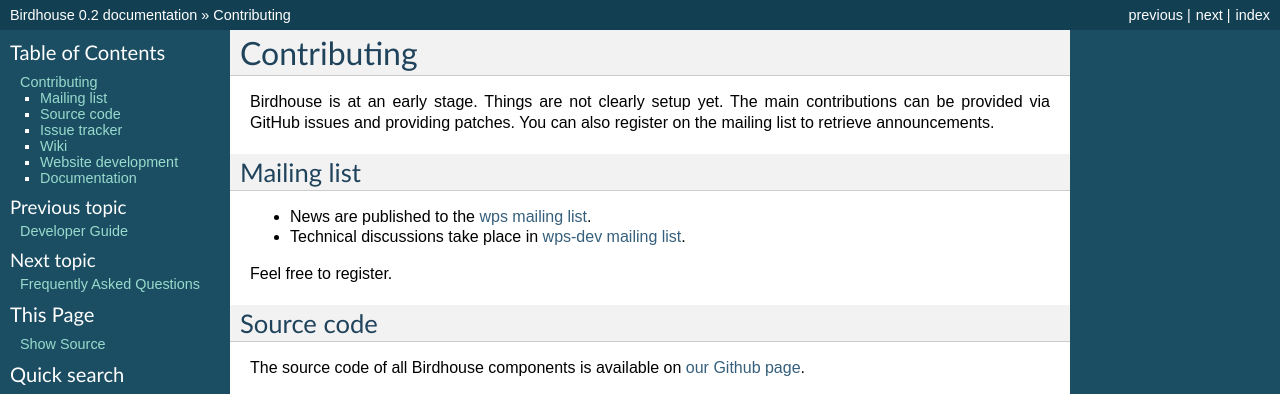
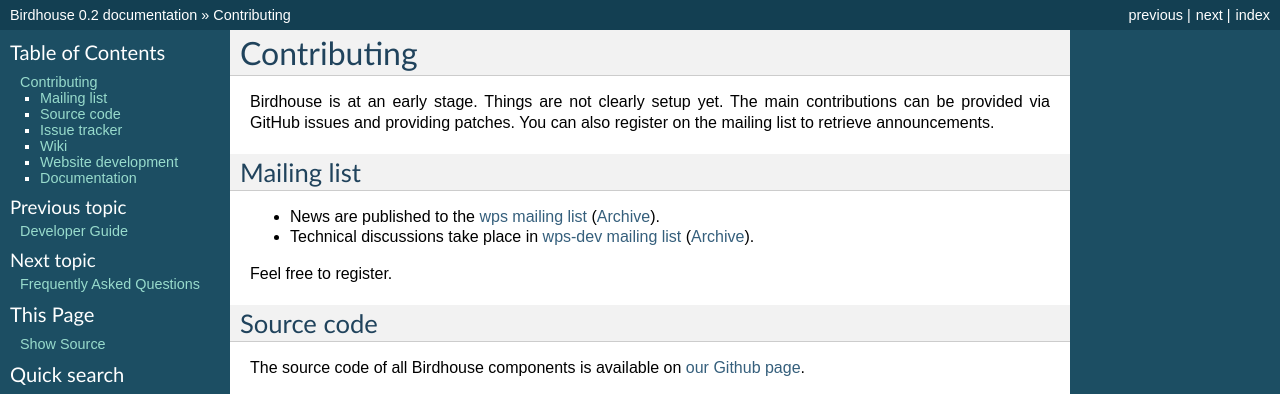
Before and after one commit to bird-house/birdhouse-docs, a Sphinx documentation site: the page built from docs/source/contributing.rst, in a window 1280 px wide. Shown: the top 394 px of the page. Built offline with Sphinx 7.4.7, drawn with Linux system fonts in a browser that asks for light colours.

Commit message:
added mailing list archive link

```diff
--- a/docs/source/contributing.rst
+++ b/docs/source/contributing.rst
@@ -10,8 +10,8 @@
 Mailing list
 ------------
 
-* News are published to the `wps mailing list <https://lists.dkrz.de/mailman/listinfo/wps>`_.
-* Technical discussions take place in `wps-dev mailing list <https://lists.dkrz.de/mailman/listinfo/wps-dev>`_.
+* News are published to the `wps mailing list <https://lists.dkrz.de/mailman/listinfo/wps>`_ (`Archive <https://lists.dkrz.de/mailman/private/wps/>`_).
+* Technical discussions take place in `wps-dev mailing list <https://lists.dkrz.de/mailman/listinfo/wps-dev>`_ (`Archive <https://lists.dkrz.de/mailman/private/wps-dev/>`_).
 
 Feel free to register.
 
```
